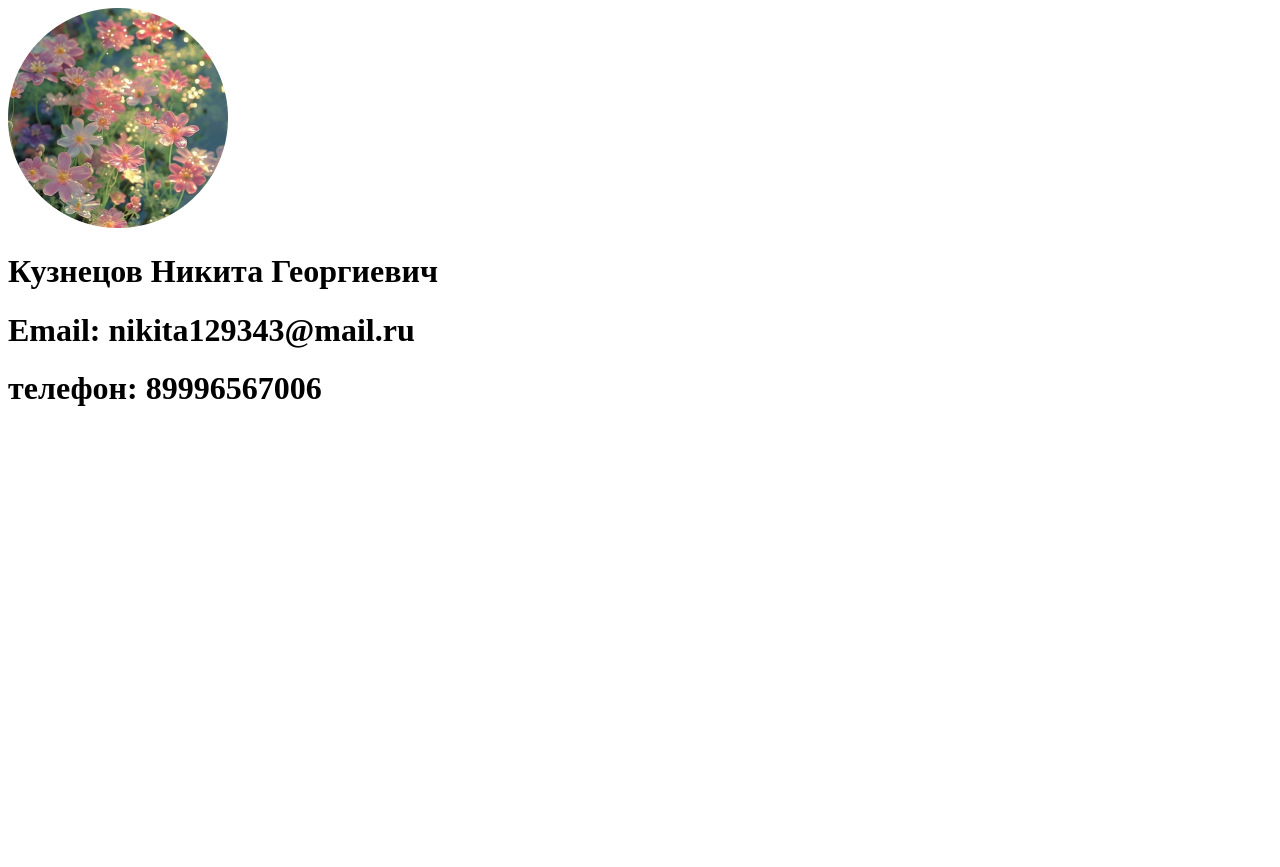
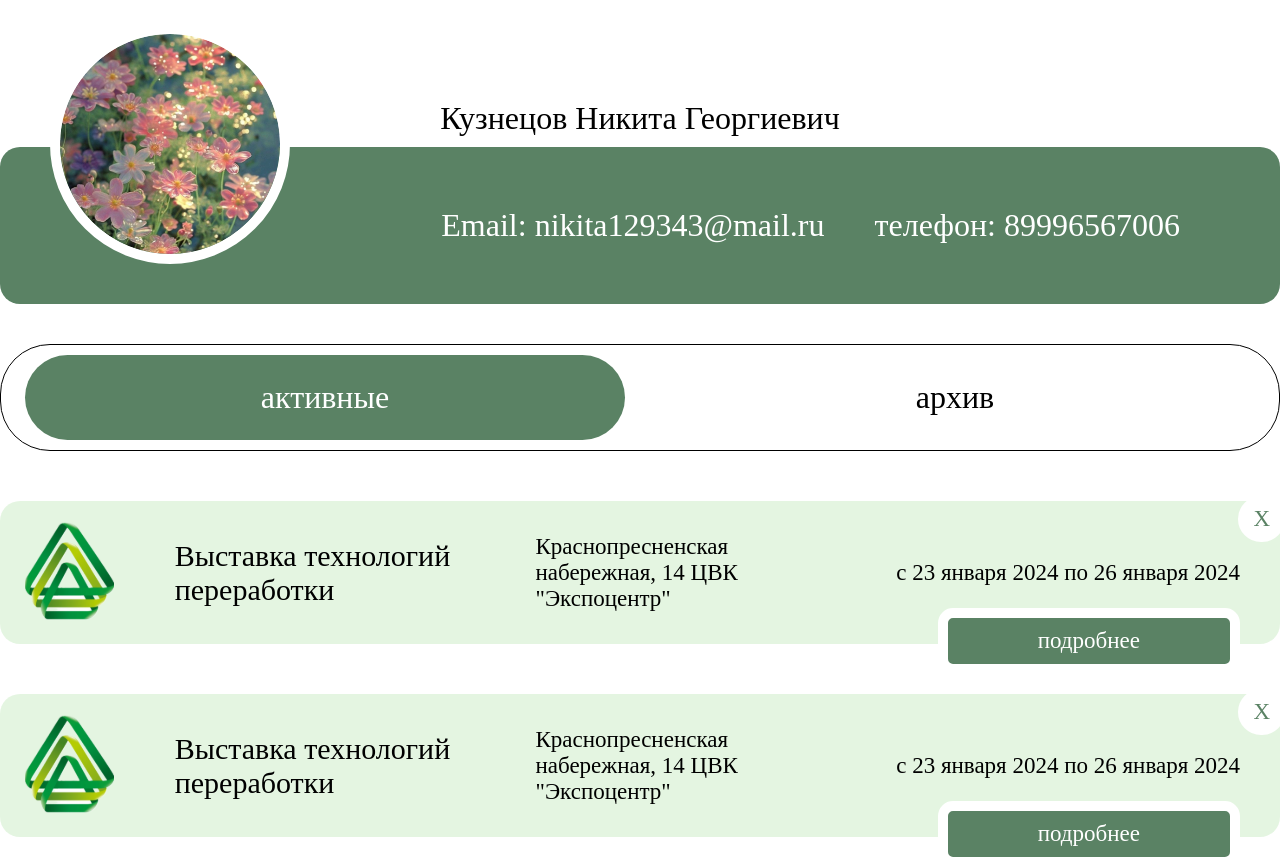
Before and after one commit to Kuzy53/EcolCon, a React (Vite) app: page /profile in a window 1280 px wide. Before the commit the page ends 800 px from the top, so only its background shows below. Built offline with nearby package versions, Linux system fonts and the light colour scheme.

Commit message:
profile page

```diff
--- a/src/App.jsx
+++ b/src/App.jsx
@@ -3,7 +3,7 @@ import { Route, Routes } from 'react-router-dom';
 import Home from './pages/Home';
 import FormPage from './pages/formPage/FormPage';
 import ProfilePage from './pages/profilePage/ProfilePage';
-
+import './App.css';
 
 const App = () => {
 
--- a/src/pages/profilePage/ProfilePage.jsx
+++ b/src/pages/profilePage/ProfilePage.jsx
@@ -1,6 +1,7 @@
 import React, { useState, useEffect } from 'react';
 import s from './ProfilePage.module.scss';
-import Avatar from '/avatar.png'
+import Avatar from '/avatar.png';
+import ProfItem1 from '/profItem1.svg';
 
 const ProfilePage = () => {
 
@@ -10,7 +11,7 @@ const ProfilePage = () => {
             <div className={s.profileContainer}>
                 <div className={s.profileHeader}>
                 <img src={Avatar} alt="Avatar" />
-                <h1>Кузнецов Никита Георгиевич</h1>
+                <h1 className={s.profileName}>Кузнецов Никита Георгиевич</h1>
                     <div className={s.profileHeader_flex}>
                             <div className={s.profile_flex}>
                                 <h1>Email: nikita129343@mail.ru</h1>
@@ -18,6 +19,36 @@ const ProfilePage = () => {
                             </div>
                     </div>
                 </div>
+
+                <div className={s.profileMenu}>
+                    <h1 className={`${s.profileLink} ${s.activeLink}`}>активные</h1>
+                    <h1 className={s.profileLink}>архив</h1>
+                </div>
+
+                <div className={s.profileList}>
+                    <div className={s.profileItem}>
+                        <div className={s.profileInfo}>
+                            <img src={ProfItem1} alt="ProfItem1" />
+                            <h1>Выставка технологий переработки</h1>
+                            <h2>Краснопресненская набережная, 14 ЦВК "Экспоцентр"</h2>
+                            <p>с 23 января 2024 по 26 января 2024</p>
+                            <button>X</button>
+                        </div>
+                        <button className={s.profileInfoBtn}>подробнее</button>
+                    </div>
+
+                    <div className={s.profileItem}>
+                        <div className={s.profileInfo}>
+                            <img src={ProfItem1} alt="ProfItem1" />
+                            <h1>Выставка технологий переработки</h1>
+                            <h2>Краснопресненская набережная, 14 ЦВК "Экспоцентр"</h2>
+                            <p>с 23 января 2024 по 26 января 2024</p>
+                            <button>X</button>
+                        </div>
+                        <button className={s.profileInfoBtn}>подробнее</button>
+                    </div>
+                </div>
+
             </div>
         </div>
     </>
--- a/src/pages/profilePage/ProfilePage.module.scss
+++ b/src/pages/profilePage/ProfilePage.module.scss
@@ -0,0 +1,132 @@
+.container {
+    max-width: 1280px;
+    margin: 0 auto;
+}
+
+.profileHeader {
+    position: relative;
+    margin-top: 100px;
+
+    img {
+        border: 10px #fff solid;
+        position: absolute;
+        border-radius: 200px;
+        left: 50px;
+        bottom: 40px;
+    }
+
+    .profileName {
+        font-size: 32px;
+        text-align: center;
+        margin-bottom: 10px;
+    }
+    }
+
+.profileHeader_flex {
+    background-color: #5A8264;
+    display: flex;
+    justify-content: flex-end;
+    height: 157px;
+    padding-right: 100px;
+    border-radius: 20px;
+
+}
+.profile_flex {
+    display: flex;
+    color: #fff;
+    align-items: center;
+    gap: 50px;
+
+    h1 {
+        font-size: 32px;
+    }
+}
+
+
+
+
+.profileMenu {
+    border: 1px solid #000000;
+    border-radius: 50px;
+    padding: 10px;
+    display: flex;
+    align-items: center;
+    justify-content: center;
+    gap: 30px;
+    margin-top: 40px;
+
+    .profileLink {
+        max-width: 600px;
+        width: 100%;
+        font-size: 32px;
+        padding: 24px;
+        text-align: center;
+        border-radius: 100px;
+    }
+}
+
+.activeLink {
+    background-color: #5A8264;
+    color: #fff;
+}
+
+
+
+.profileItem {
+    margin-top: 50px;
+    display: flex;
+    flex-direction: column;
+    position: relative;
+    gap: 30px;
+
+    .profileInfo {
+        display: flex;
+        gap: 40px;
+        justify-content: space-between;
+        align-items: center;
+        background: #B3E3AB5C;
+        border-radius: 20px;
+        padding: 20px 40px 20px 25px;
+
+        h1 {
+            max-width: 300px;
+            font-size: 30px;
+        }
+
+        h2 {
+            max-width: 300px;
+            font-size: 23px;
+
+        }
+        p {
+            max-width: 400px;
+            font-size: 23px;
+
+        }
+
+
+        button {
+            position: absolute;
+            right: -5px;
+            top: -5px;
+            border-radius: 100px;
+            border: 10px #fff solid;
+            padding: 0px 5px;
+            background-color: #fff;
+            color: #5A8264;
+            font-size: 23px;
+        }
+    }
+
+    .profileInfoBtn {
+        color: #fff;
+        background-color: #5A8264;
+        font-size: 23px;
+        border-radius: 15px;
+        border: 10px #fff solid;
+        padding: 10px 90px;
+        position: absolute;
+        right: 40px;
+        bottom: -30px;
+    }
+}
```
Also changed, not shown: public/profItem1.svg (added).
